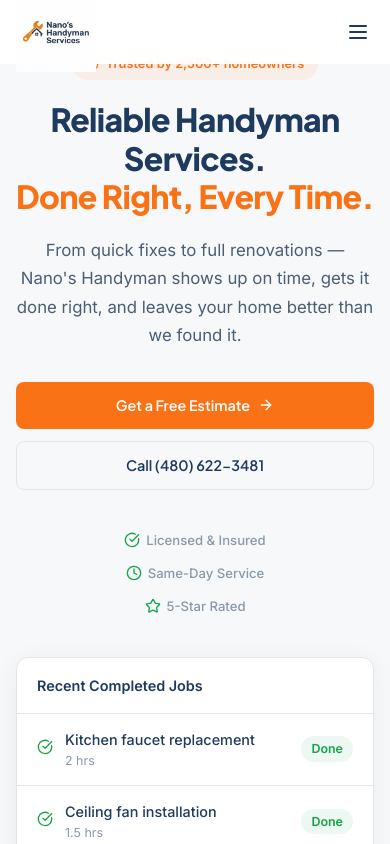
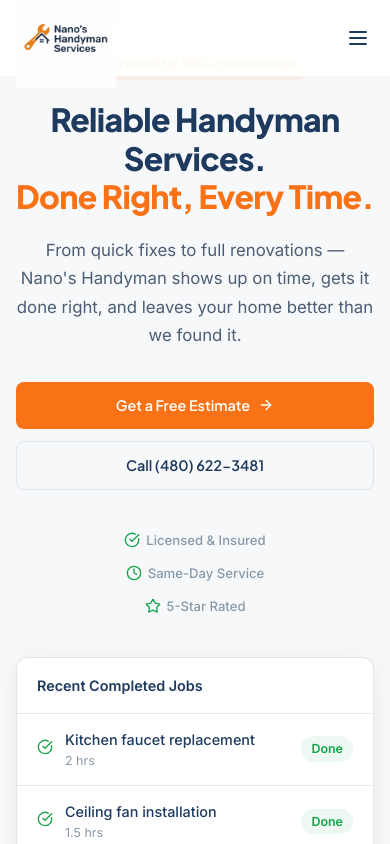
Before and after one commit to shawnholdings-creator/nanos-handyman, a React (Vite) app in the folder client/: page / in a window 390 px wide. Shown: the top 844 px of the page. Built offline with nearby package versions, Linux system fonts and the light colour scheme.

Commit message:
Fix: 500+ trusted, bigger mobile logo 100px, hero padding for badge visibility

```diff
--- a/client/src/components/Hero.css
+++ b/client/src/components/Hero.css
@@ -106,7 +106,7 @@
   .hero__badge-top { margin-left: auto; margin-right: auto; }
 }
 @media (max-width: 480px) {
-  .hero { padding-top: 72px; min-height: auto; padding-bottom: 48px; }
+  .hero { padding-top: 110px; min-height: auto; padding-bottom: 48px; }
   .hero__actions { flex-direction: column; }
   .hero__actions .btn { width: 100%; }
   .hero__badges { flex-direction: column; align-items: center; gap: 12px; }
--- a/client/src/components/Hero.tsx
+++ b/client/src/components/Hero.tsx
@@ -20,7 +20,7 @@
         >
           <div className="hero__badge-top">
             <Shield size={14} />
-            <span>Trusted by 2,500+ homeowners</span>
+            <span>Trusted by 500+ homeowners</span>
           </div>
 
           <h1>
--- a/client/src/components/Navbar.css
+++ b/client/src/components/Navbar.css
@@ -98,6 +98,6 @@
   .navbar__cta { display: none !important; }
   .navbar__hamburger { display: flex; }
   .navbar__mobile--open { display: flex; }
-  .navbar__logo-img { height: 80px; margin: -14px 0; }
+  .navbar__logo-img { height: 100px; margin: -18px 0; }
   .navbar__logo-text { font-size: 1rem; margin-bottom: 3px; }
 }
```
